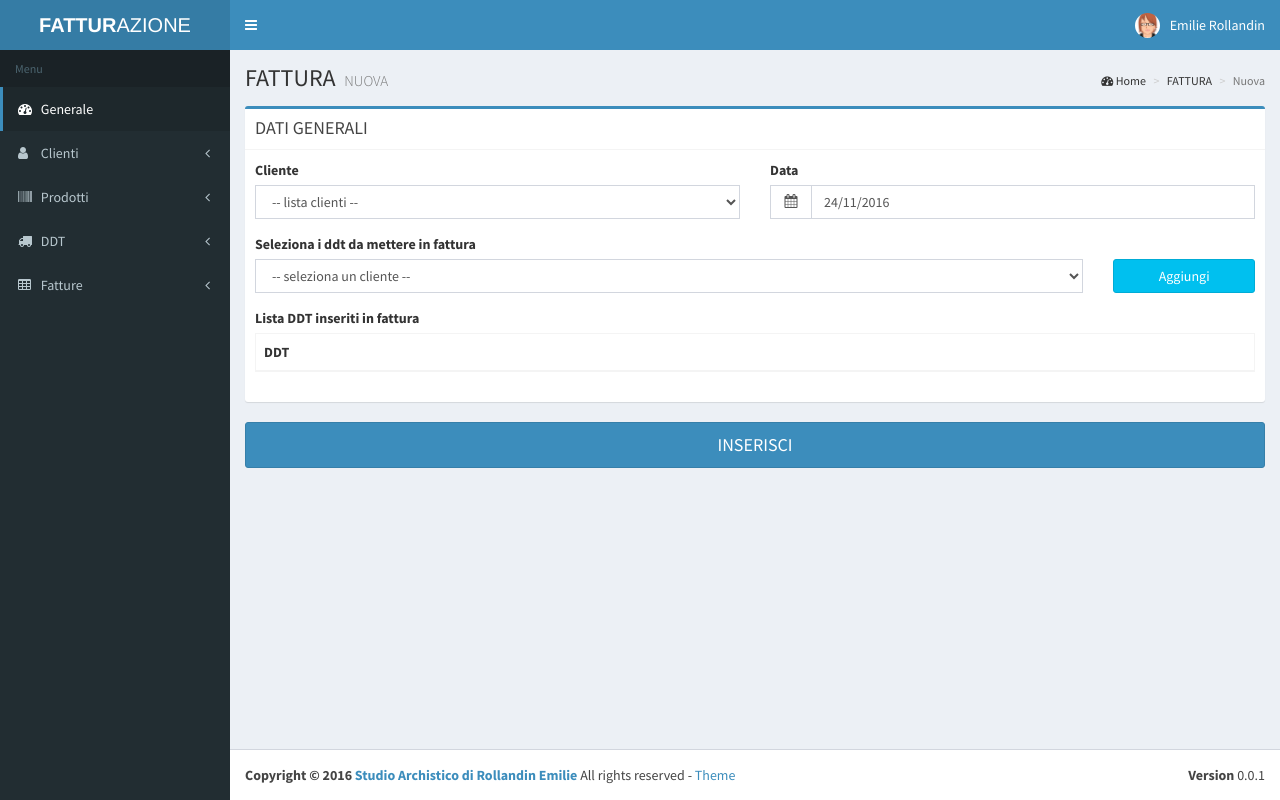
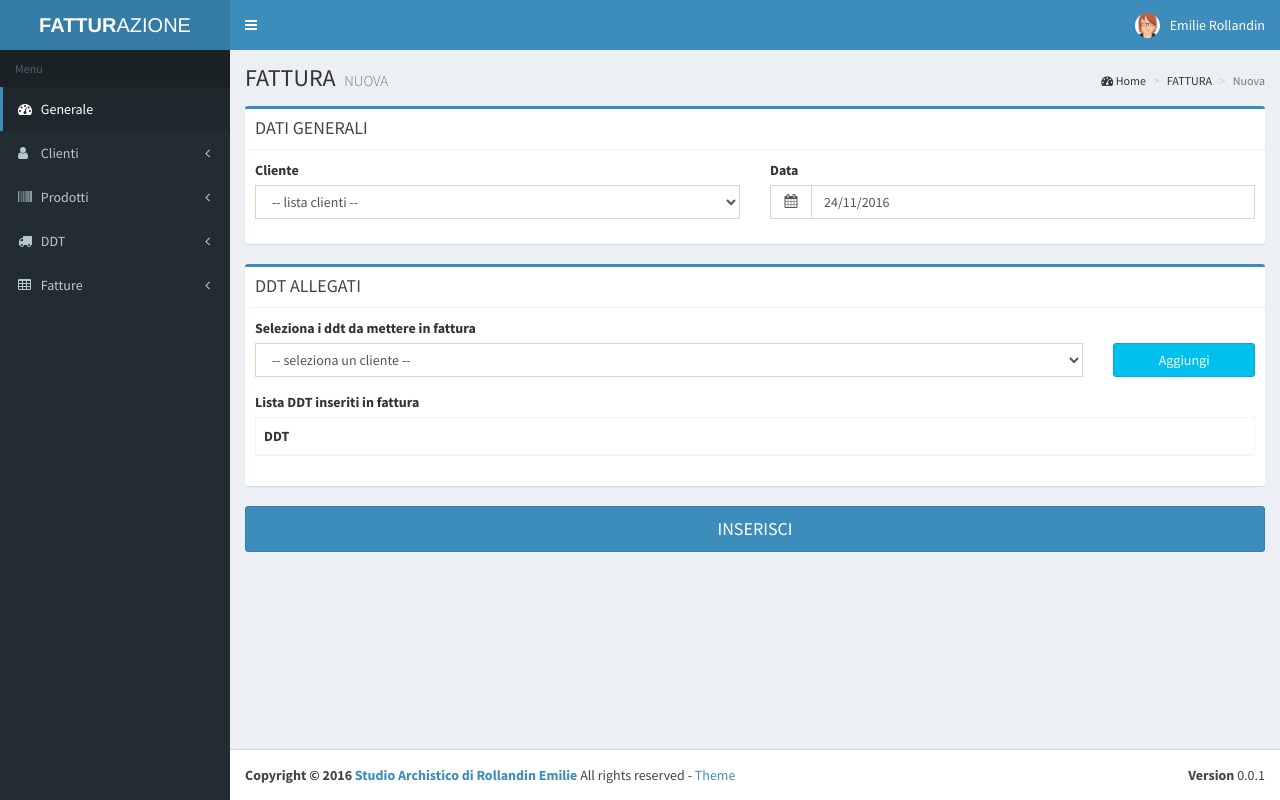
Before and after one commit to archistico/Fatturazione, a PHP site: page /fatturanuova.php in a window 1280 px wide. Run offline with PHP 8.4, Linux system fonts and the light colour scheme; data comes from the database, SQL or seed files in the repository; lists and menus that the app fills with data are empty; some libraries are stand-ins or nearby versions.

Commit message:
Fattura nuova gestione cambio cliente durante la creazione

```diff
--- a/fatturanuova.php
+++ b/fatturanuova.php
@@ -126,6 +126,20 @@
                 <!-- /.col -->
               </div>
               <!-- /.row -->
+
+            </div>
+            <!-- /.box-body -->
+          </div>
+          <!-- /.box -->
+
+          <input type="hidden" id="DDT" name="DDT" value="">
+
+          <div class="box box-primary">
+            <div class="box-header with-border">
+              <h3 class="box-title">DDT ALLEGATI</h3>
+            </div>
+            <!-- /.box-header -->
+            <div class="box-body">
               <div class="row">
                 <div class="col-md-10">
                   <div class="form-group">
@@ -163,14 +177,10 @@
                   </table>
                 </div>
               </div>
-
-
             </div>
             <!-- /.box-body -->
           </div>
           <!-- /.box -->
-
-                <input type="hidden" id="DDT" name="DDT" value="">
 
           <div class="form-group row m-t-md">
             <div class="col-sm-12">
@@ -202,6 +212,22 @@
       data: { 'cliente_id': cliente_id  },
       dataType: 'json',
       success: function(data){
+
+        // pulisce i dati
+        arr.length = 0;
+        var DDT = document.getElementById('DDT');
+        DDT.value="";
+        // cancella la tabella
+        $("#tabellaDDT tr").remove();
+
+        // riattiva il tasto aggiungi
+        var btn = document.getElementById('btnaggiungi');
+        btn.className = "btn btn-info btn-block";
+
+        // Riattiva il select
+        var select = document.getElementById("listaDDT");
+        select.disabled=false;
+
         $.each(data, function(i, d) {
           $('#listaDDT').append('<option value="' + d.ddt_id + '">' + d.descrizione + '</option>');
         });
@@ -227,7 +253,6 @@
 
     if(select.childElementCount == 0) {
       var btn = document.getElementById('btnaggiungi');
-            btn.onclick = null;
       btn.className = "btn btn-info btn-block disabled";
       select.disabled=true;
     }
```
Lines whose indentation alone changed are shown as unchanged.
